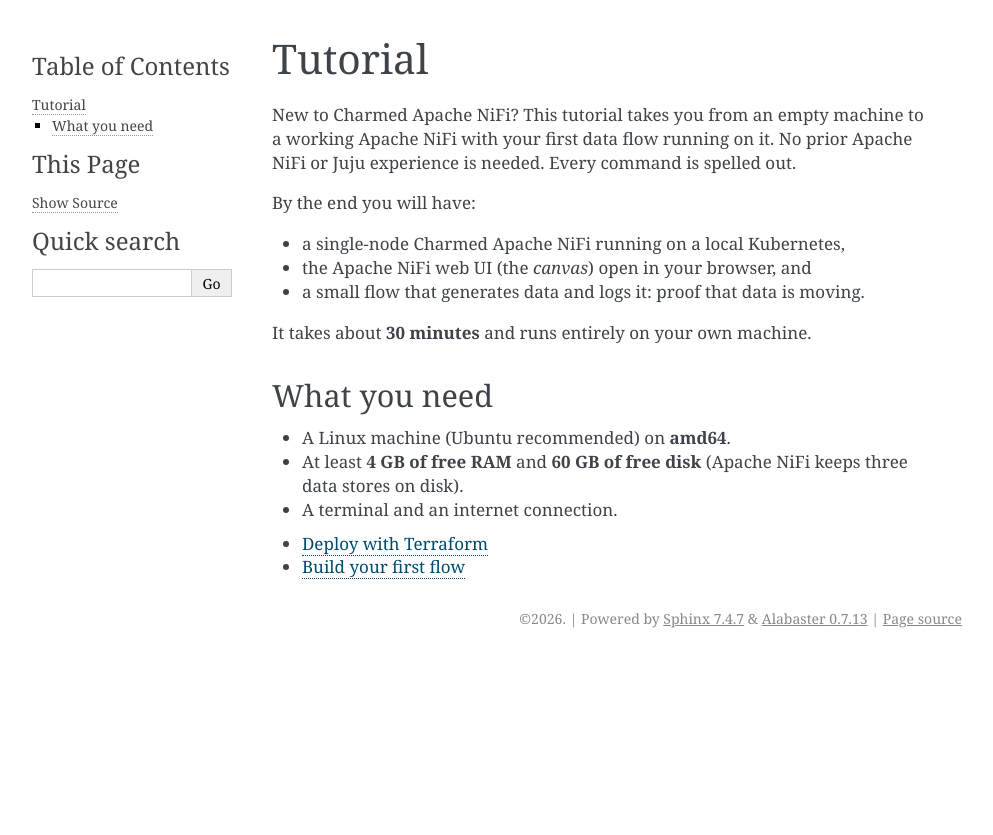
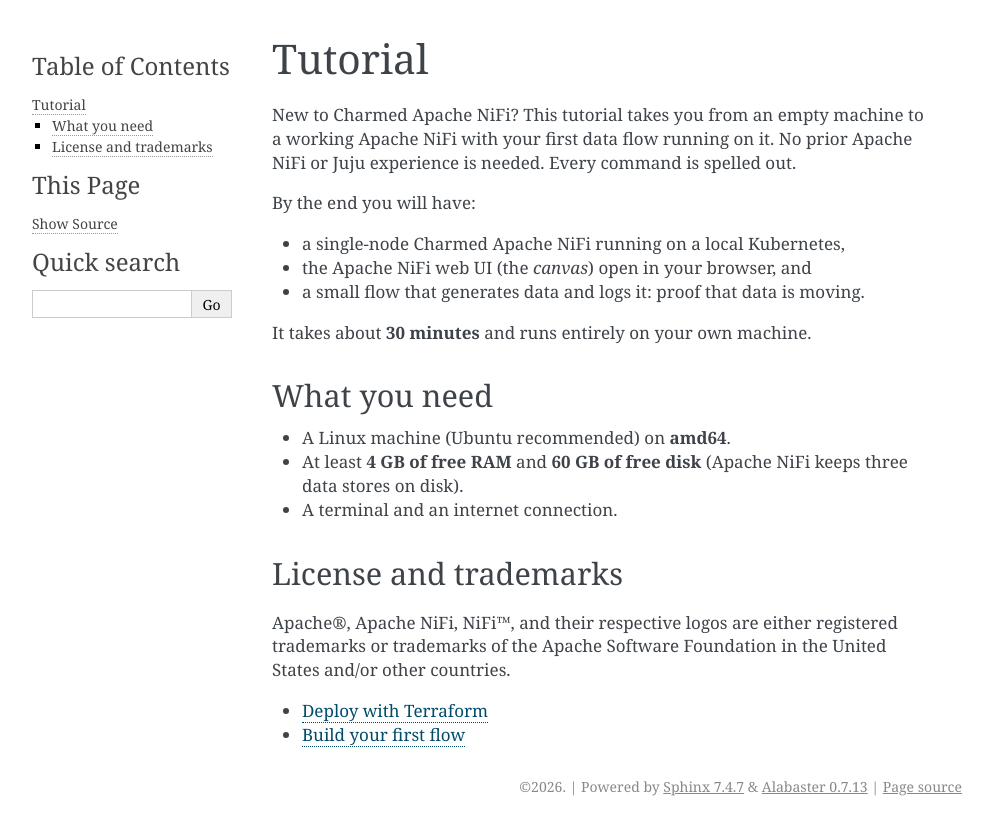
Before and after one commit to canonical/charmed-nifi-documentation, a Sphinx documentation site: the page built from docs/tutorials/index.rst, in a window 1280 px wide. Shown: the top 835 px of the page, without its empty margins (148-1141 px from the left). Built offline with Sphinx 7.4.7, drawn with Linux system fonts in a browser that asks for light colours.

Commit message:
Add license and trademarks section to tutorials/index

```diff
--- a/docs/tutorials/index.rst
+++ b/docs/tutorials/index.rst
@@ -20,6 +20,11 @@
 * At least **4 GB of free RAM** and **60 GB of free disk** (Apache NiFi keeps three data stores on disk).
 * A terminal and an internet connection.
 
+License and trademarks
+----------------------
+
+Apache®, Apache NiFi, NiFi™, and their respective logos are either registered trademarks or trademarks of the Apache Software Foundation in the United States and/or other countries.
+
 .. toctree::
   :maxdepth: 1
 
```
